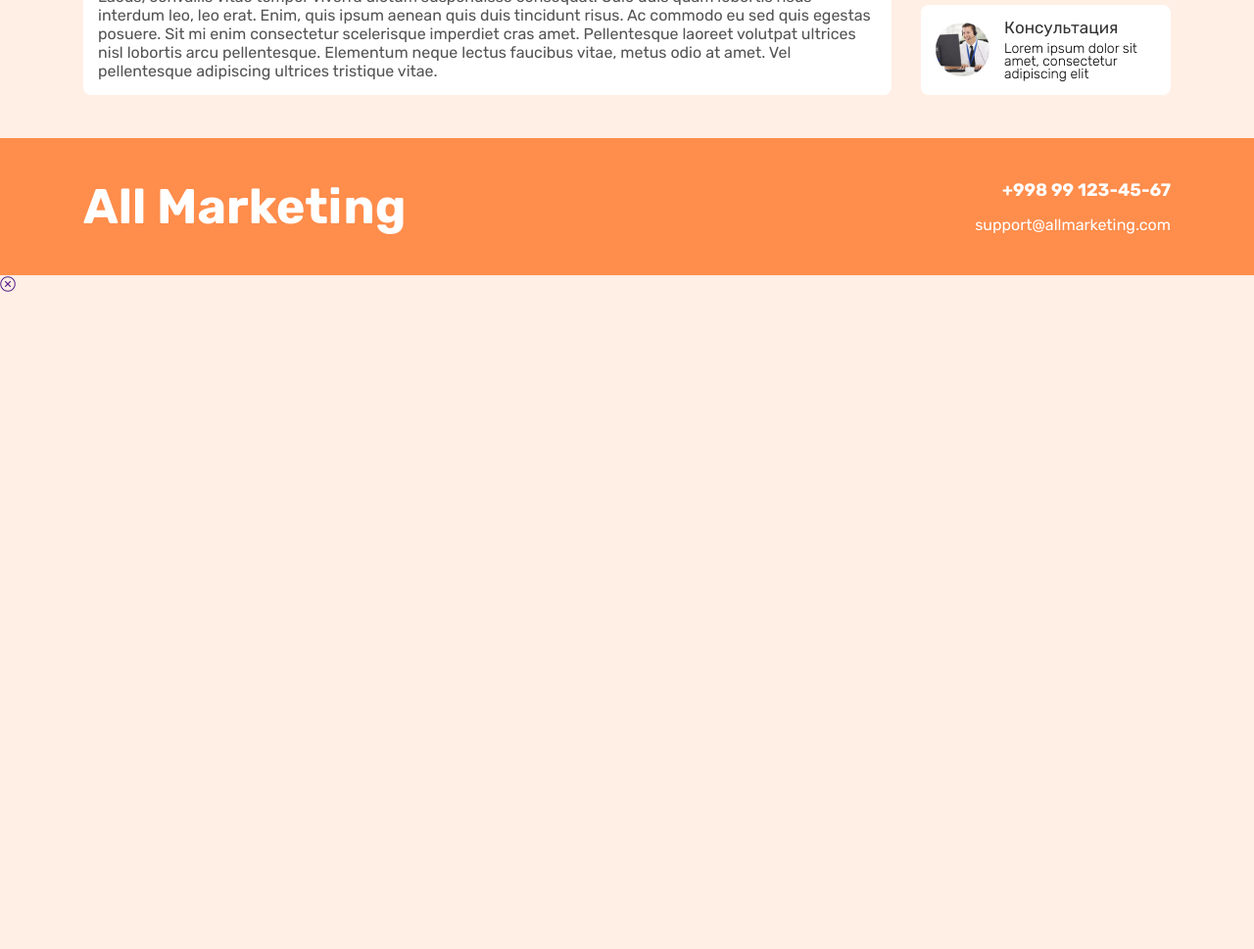
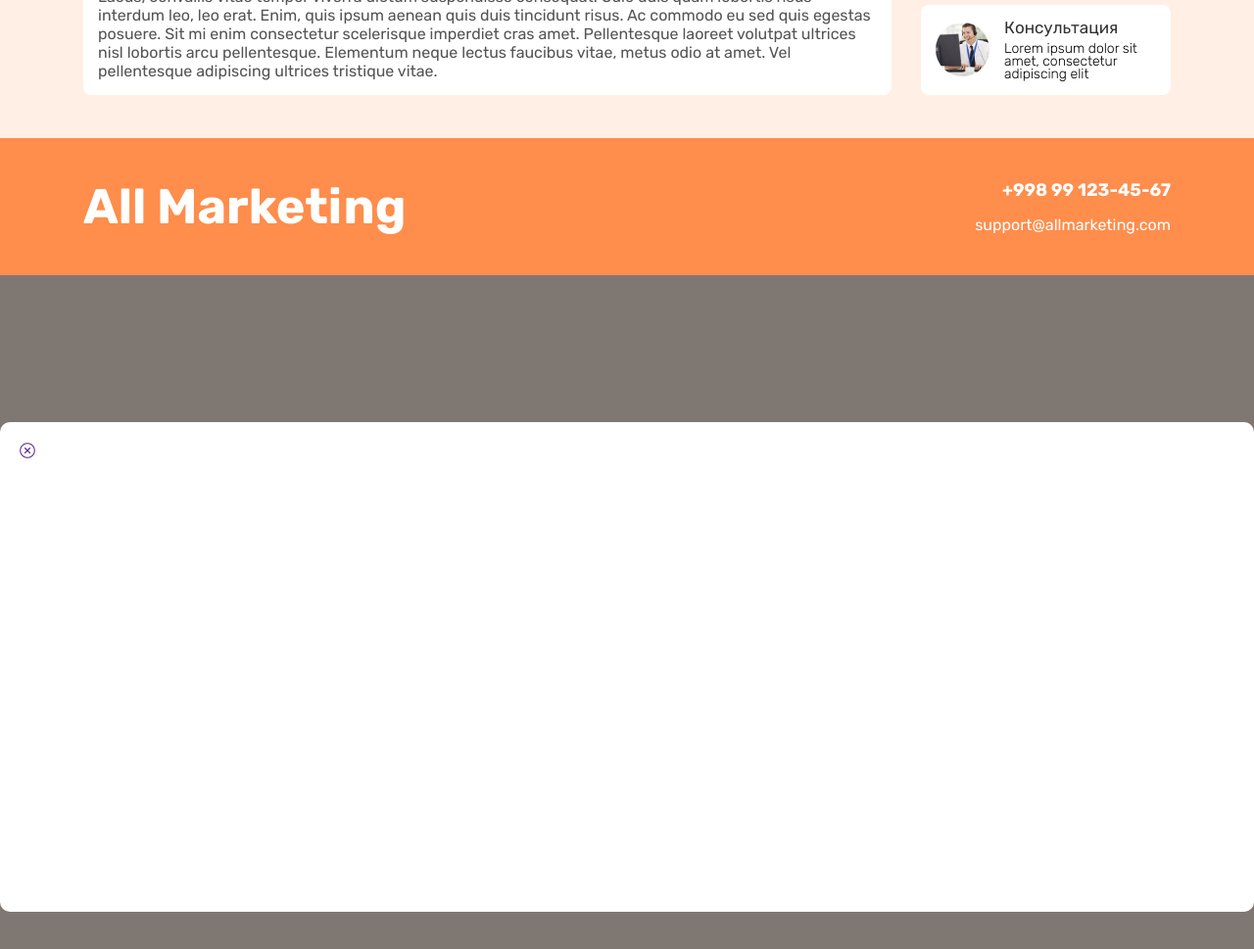
Before and after one commit to Nyaxa2007/market, a plain HTML site: page index.html in a window 1280 px wide. Shown: the part 1319-2288 px from the top of the page at 98% size. Before the commit the page ends 1619 px from the top, so only its background shows below. Drawn offline with Linux system fonts and the light colour scheme.

Commit message:
Добавили стили

```diff
--- a/css/style.css
+++ b/css/style.css
@@ -326,3 +326,21 @@ ul {
 .footer__mail {
   color: #fff;
 }
+
+.window {
+  background: rgba(0, 0, 0, 0.5);
+  width: 100%;
+  height: 100vh;
+  display: flex;
+  justify-content: center;
+  align-items: center;
+}
+
+.window__form {
+  align-self: 400px;
+  height: 500px;
+  width: 100%;
+  background: #fff;
+  border-radius: 10px;
+  padding: 20px;
+}
```
